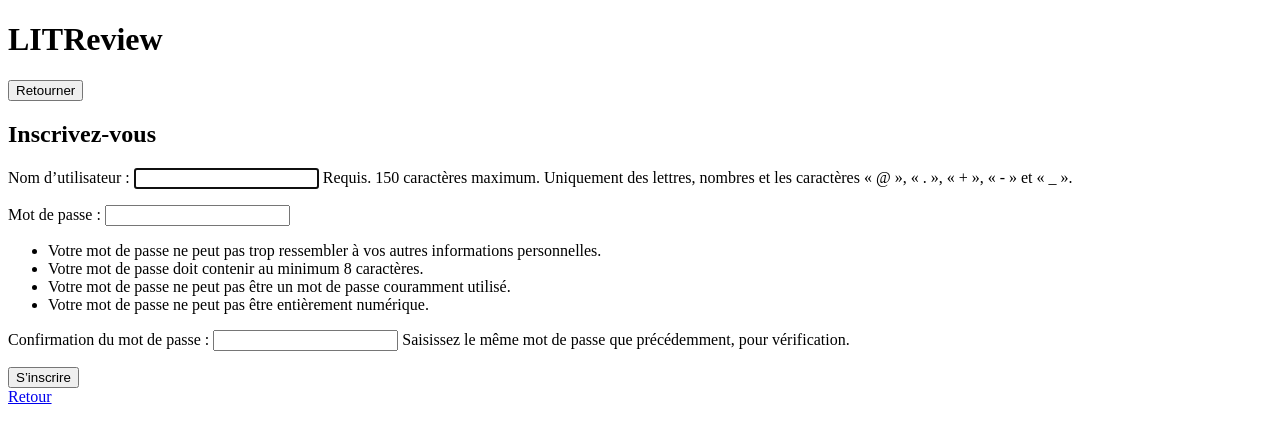
After one commit to seah78/P9, a Django app: page /signup/ in a window 1280 px wide. The commit adds this page. Shown: the top 443 px of the page. Run offline with Django 3.2, Linux system fonts and the light colour scheme.

Commit message:
inscription

```diff
--- a/src/LITReview/settings.py
+++ b/src/LITReview/settings.py
@@ -132,3 +132,7 @@ STATICFILES_DIRS = [
 DEFAULT_AUTO_FIELD = 'django.db.models.BigAutoField'
 
 AUTH_USER_MODEL = 'authentication.User'
+
+LOGIN_URL = 'login'
+LOGIN_REDIRECT_URL = 'flux'
+LOGOUT_REDIRECT_URL = 'login'
--- a/src/LITReview/static/style.css
+++ b/src/LITReview/static/style.css
@@ -1,4 +1,18 @@
 body {
-    background-color: black;
-    color: white;
+    background-color: white;
+    color: black;
 }
+div {
+    content: center;
+}
+h1 {
+    align-content: center;
+}
+
+.button {
+    padding: 15px 100px;
+    margin:10px 4px;
+    color: black;
+    border-left:1px solid black;
+    border-right:1px solid black;
+    }
--- a/src/LITReview/templates/index.html
+++ b/src/LITReview/templates/index.html
@@ -7,8 +7,17 @@
     <link rel="stylesheet" href="{% static 'style.css' %}">
 </head>
 <body>
-    <h1>LITReview</h1>
+    <div>
+        <h1>LITReview</h1>
+    </div>
+    <div>
 
-    {% block content %}{% endblock content %}
+        {% block content %}{% endblock content %}
+        {%  if user.is_authenticated %}
+        <p><a href="{% url 'logout' %}">Se déconnecter</a></p>
+        {% endif %}
+    </div>
+
+
 </body>
 </html>
--- a/src/LITReview/urls.py
+++ b/src/LITReview/urls.py
@@ -20,7 +20,9 @@ import authentication.views
 
 urlpatterns = [
     #path('', index, name="index"),
-    path('', authentication.views.login_page, name="login"),
-    path('authentication', include("authentication.urls")),
+    #path('', authentication.views.login_page, name="login"),
+    path('', include("authentication.urls")),
+    path('', include("flux.urls")),
+
     path('admin/', admin.site.urls),
 ]
--- a/src/authentication/forms.py
+++ b/src/authentication/forms.py
@@ -1,11 +1,7 @@
-from django import forms
-from django import forms
+from django.contrib.auth import get_user_model
+from django.contrib.auth.forms import UserCreationForm
 
-
-
-class LoginForm(forms.Form):
-    username = forms.CharField(max_length=63,
-                               label="Nom d'utilisateur")
-    password = forms.CharField(max_length=63,
-                               widget=forms.PasswordInput,
-                               label = "Mot de passe")
+class SignupForm(UserCreationForm):
+    class Meta(UserCreationForm.Meta):
+        model = get_user_model()
+        fields = ['username']
--- a/src/authentication/templates/authentication/login.html
+++ b/src/authentication/templates/authentication/login.html
@@ -1,9 +1,12 @@
 {% extends 'index.html' %}
 {% block content %}
+    <p>Inscrivez-vous maintenant
+        <button onclick="window.location.href = {% url 'signup' %};">S'inscrire</button>
     <p>{{ message }}</p>
     <form method="post">
         {{ form.as_p }}
         {% csrf_token %}
         <button type="submit" >Se connecter</button>
     </form>
+
 {% endblock content %}
--- /dev/null
+++ b/src/authentication/templates/authentication/password_change_done.html
@@ -0,0 +1,4 @@
+{% extends 'index.html' %}
+{% block content %}
+    <p>Vous avez changé votre mot de passe avec succès ! Cliquez <a href={% url 'index' %}>ici</a> pour revenir à la page d’accueil.</p>
+{% endblock content %}
--- /dev/null
+++ b/src/authentication/templates/authentication/signup.html
@@ -0,0 +1,14 @@
+{% extends 'index.html' %}
+{% block content %}
+<button onclick="window.location.href = {% url 'login' %};">Retourner</button>
+    <h2>Inscrivez-vous</h2>
+    {% if form.errors %}
+        {{ form.errors }}
+    {% endif %}
+    <form method="post">
+        {{ form.as_p }}
+        {% csrf_token %}
+        <button type="submit" >S’inscrire</button>
+    </form>
+    <a href="{% url 'login' %}">Retour</a>
+{% endblock content %}
--- a/src/authentication/urls.py
+++ b/src/authentication/urls.py
@@ -1,6 +1,24 @@
+from django.contrib.auth.views import LoginView, LogoutView, PasswordChangeView, PasswordChangeDoneView
 from django.urls import path
-from .views import login_page
+
+from authentication.views import signup_page
 
 urlpatterns = [
-    path('', login_page, name="login"),
+    path('',
+         LoginView.as_view(template_name='authentication/login.html',
+                           redirect_authenticated_user=True),
+         name="login"),
+    path('logout',
+         LogoutView.as_view(),
+         name="logout"),
+    path('change-password/', PasswordChangeView.as_view(
+        template_name='authentication/password_change_form.html'),
+         name='password_change'
+         ),
+    path('change-password-done/', PasswordChangeDoneView.as_view(
+        template_name='authentication/password_change_done.html'),
+         name='password_change_done'
+         ),
+    path('signup/', signup_page, name='signup')
+    #path('home/', blog.views.home, name='home'),
 ]
--- a/src/authentication/views.py
+++ b/src/authentication/views.py
@@ -1,22 +1,17 @@
-from django.contrib.auth import authenticate, login
-from django.shortcuts import render
+from django.conf import settings
+from django.contrib.auth import login
+from django.shortcuts import redirect, render
+
 from . import forms
 
-def login_page(request):
-    form = forms.LoginForm()
-    message = ''
+def signup_page(request):
+    form = forms.SignupForm()
     if request.method == 'POST':
-        form = forms.LoginForm(request.POST)
+        form = forms.SignupForm(request.POST)
         if form.is_valid():
-            user = authenticate(
-                username=form.cleaned_data['username'],
-                password=form.cleaned_data['password'],
-            )
-            if user is not None:
-                login(request, user)
-                message = f'Bonjour, {user.username}! Vous êtes connecté.'
-            else:
-                message = 'Identifiants invalides.'
-    return render(
-        request, 'authentication/login.html',
-        context={'form': form, 'message': message})
+            user = form.save()
+            login(request, user)
+            return redirect(settings.LOGIN_REDIRECT_URL)
+    return render(request,
+                  'authentication/signup.html',
+                  context={'form': form})
--- /dev/null
+++ b/src/flux/templates/flux/flux.html
@@ -0,0 +1,6 @@
+{% extends 'index.html' %}
+{% block content %}
+{%  if user.is_authenticated %}
+<p>Vous êtes connecté en tant que {{ request.user }}.</p>
+{% endif %}
+{% endblock content %}
--- /dev/null
+++ b/src/flux/urls.py
@@ -0,0 +1,7 @@
+from django.urls import path
+from .views import flux
+
+urlpatterns = [
+    path('flux', flux, name="flux"),
+
+]
--- a/src/flux/views.py
+++ b/src/flux/views.py
@@ -1,3 +1,7 @@
+
+from django.contrib.auth.decorators import login_required
 from django.shortcuts import render
 
-# Create your views here.
+@login_required
+def flux(request):
+    return render(request, 'flux/flux.html')
```
Also changed, not shown: src/authentication/templates/authentication/password_change_form.html (added, +8 -0 lines).
